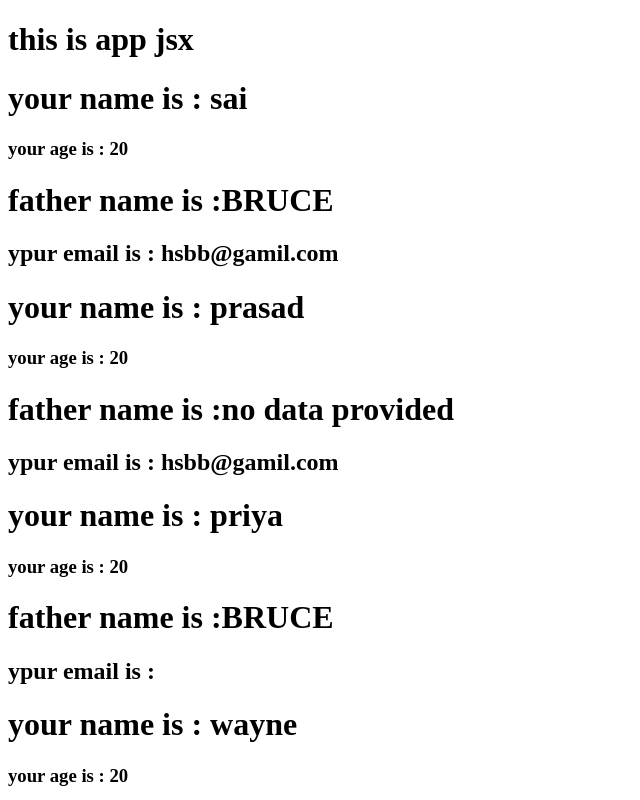
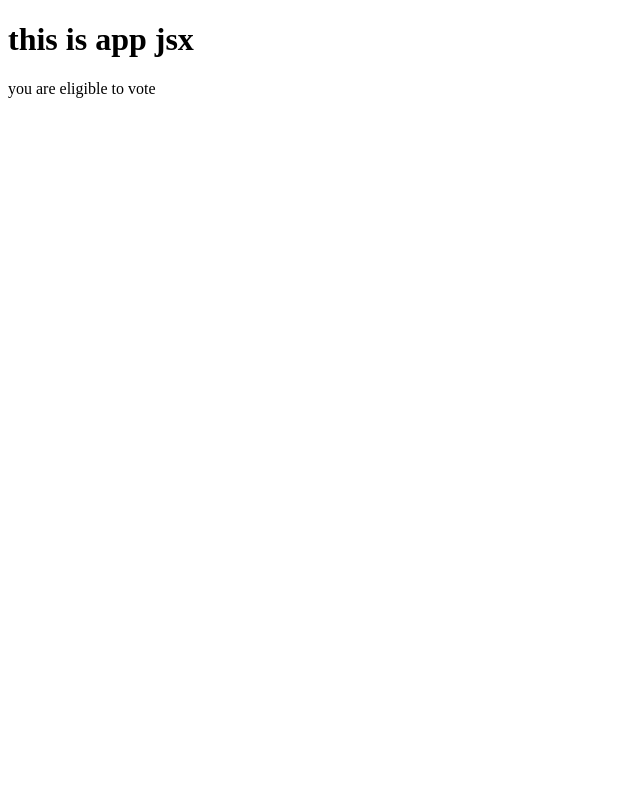
Before and after one commit to Sanowar72/react-teaching-jul, a React (Vite) app: page / in a window 1280 px wide. Shown: the top 800 px of the page, without its empty margins (0-640 px from the left). Built offline with nearby package versions, Linux system fonts and the light colour scheme.

Commit message:
conditional rendering added

```diff
--- a/src/App.jsx
+++ b/src/App.jsx
@@ -1,26 +1,12 @@
 import React, { useState } from "react";
-import Hello from "./component/Hello";
-import Name from "./component/Name";
+
 
 function App() {
-  const myarr = [
-    { name: "sai", age: 20, fatherName: "bruce", email: "hsbb@gamil.com" },
-    { name: "prasad", age: 20, email: "hsbb@gamil.com" },
-    { name: "priya", age: 20, fatherName: "bruce" },
-    { name: "wayne", age: 20, fatherName: "bruce", email: "hsbb@gamil.com" },
-    { name: "random", age: 20, email: "hsbb@gamil.com" },
-  ];
+  const age = 20;
   return (
     <>
       <h1>this is app jsx </h1>
-      {myarr.map((item) => (
-        <Name
-          name={item.name}
-          age={item.age}
-          fatherName={item.fatherName}
-          email={item.email}
-        />
-      ))}
+      {age > 18 ? "you are eligible to vote" : "you r not eligible to vote"}
     </>
   );
 }
```
